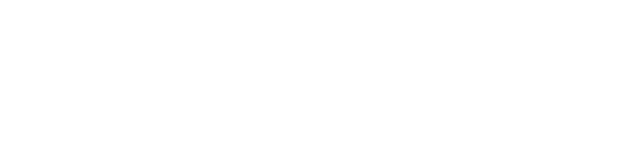
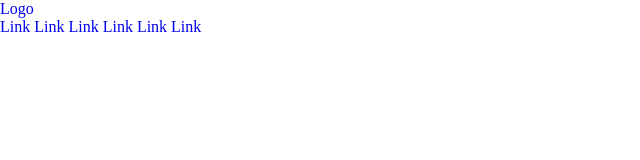
Before and after one commit to Izzat-Khudoyberganov/branch, a plain HTML site: page index.html in a window 1280 px wide. Shown: the whole page, without its empty margins (0-640 px from the left). Drawn offline with Linux system fonts and the light colour scheme.

Commit message:
added header html

```diff
--- a/index.html
+++ b/index.html
@@ -8,7 +8,19 @@
     </head>
     <body>
         <header>
-            <!-- Musobek -->
+            <div class="container">
+                <div class="content">
+                    <a href="#">Logo</a>
+                    <nav>
+                        <a href="#">Link</a>
+                        <a href="#">Link</a>
+                        <a href="#">Link</a>
+                        <a href="#">Link</a>
+                        <a href="#">Link</a>
+                        <a href="#">Link</a>
+                    </nav>
+                </div>
+            </div>
         </header>
         <main>
             <section class="banner">
```
